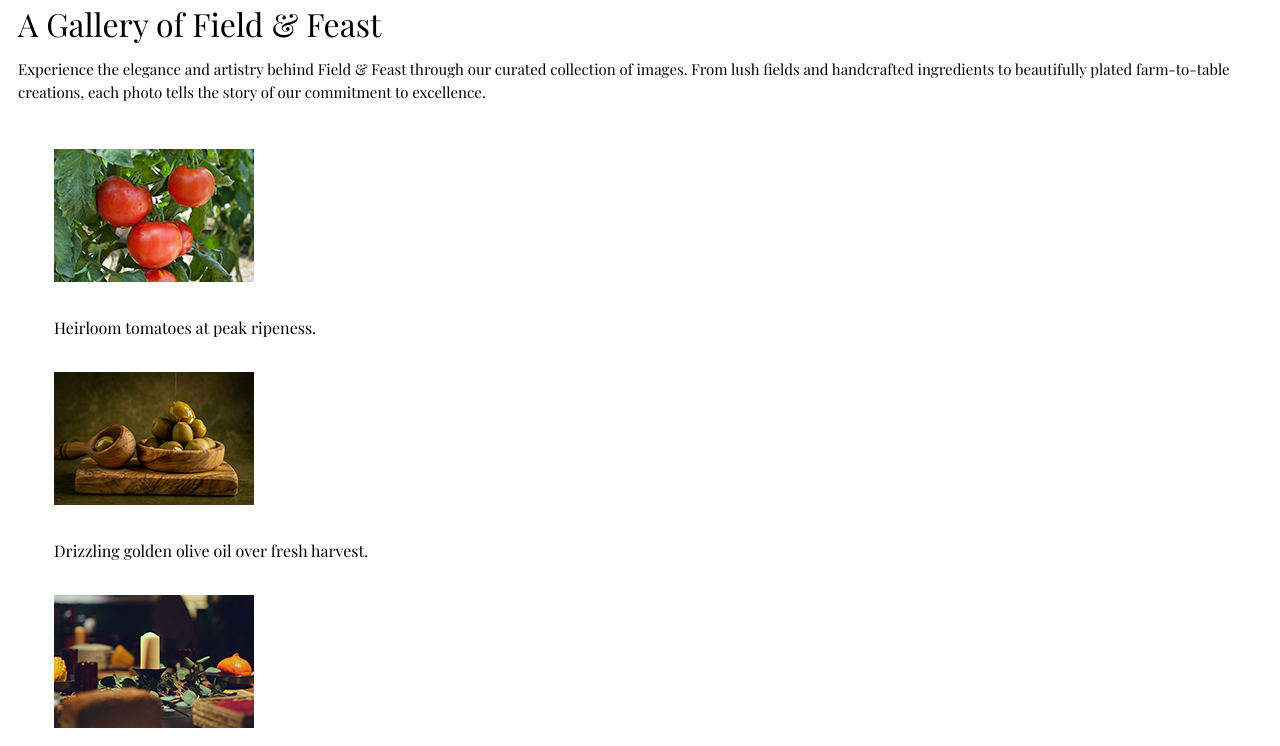
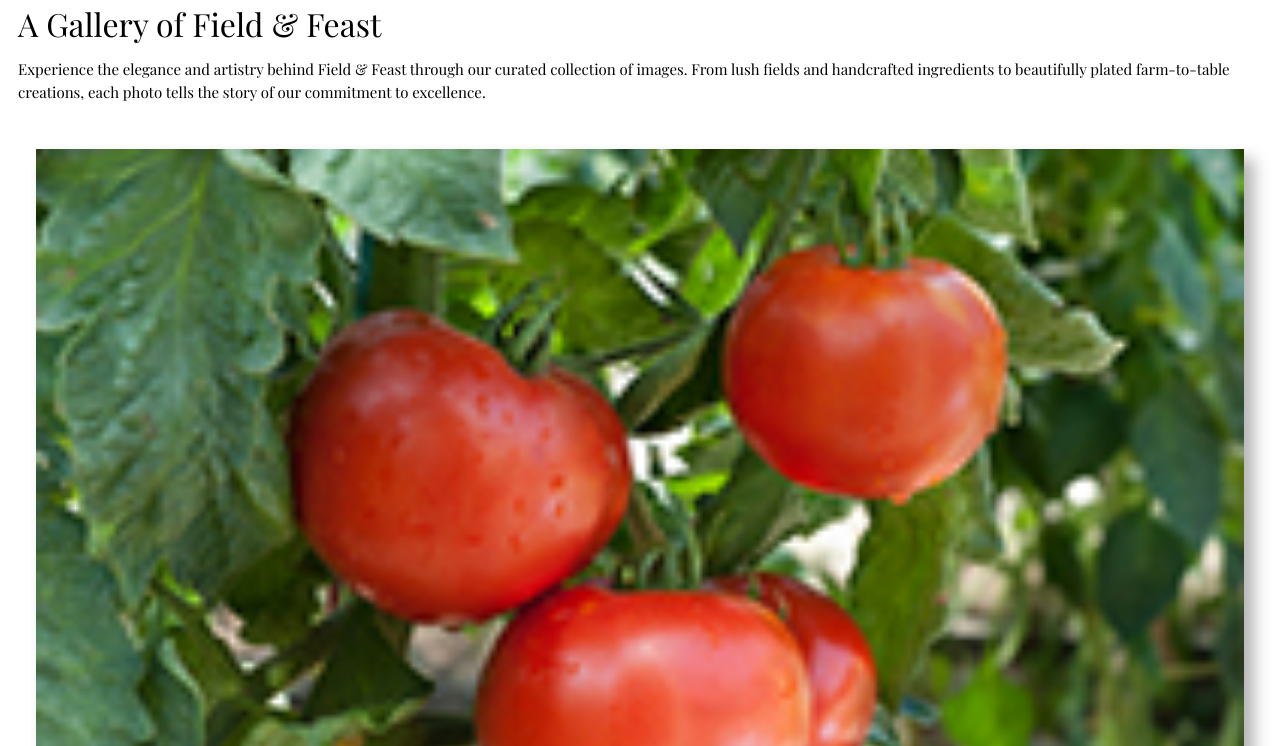
Before and after one commit to batterycemetery/field-and-feast, a plain HTML site: page index.html in a window 1280 px wide. Shown: the part 1220-1966 px from the top of the page. Drawn offline with nearby package versions, Linux system fonts and the light colour scheme; a web font is replaced by a local one.

Commit message:
Update styles.css

```diff
--- a/styles.css
+++ b/styles.css
@@ -157,6 +157,31 @@ section * {
     border-bottom: solid 2px var(--champagne-gold);
 }
 
+#gallery div {
+    display: grid;
+    grid-template-columns: auto;
+}
+
+#gallery figure {
+    display: flex;
+    flex-flow: column;
+    padding: 0;
+    box-shadow: 10px 10px 15px 0px rgba(0, 0, 0, 0.3);
+
+}
+
+#gallery figcaption {
+    font-style: italic;
+    text-align: center;
+}
+
+#gallery img {
+    padding: 0;
+    margin: 0;
+    object-fit: cover;
+
+}
+
 
 
 
```
